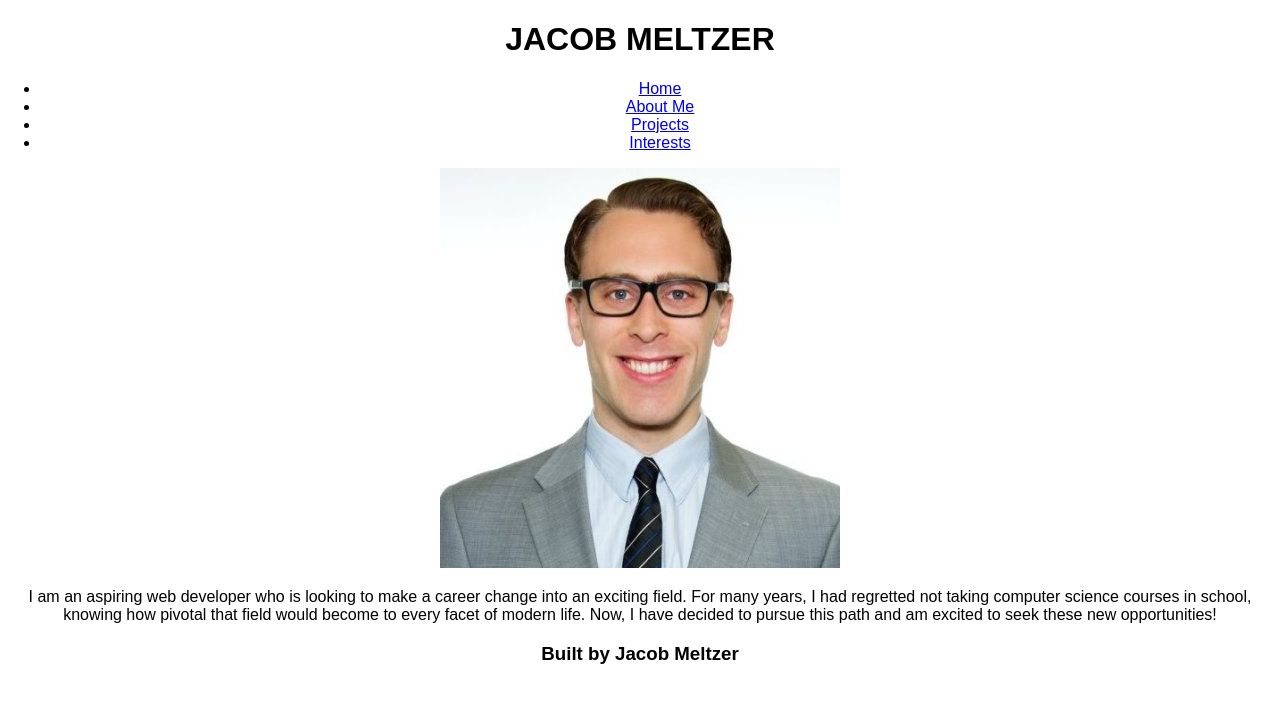
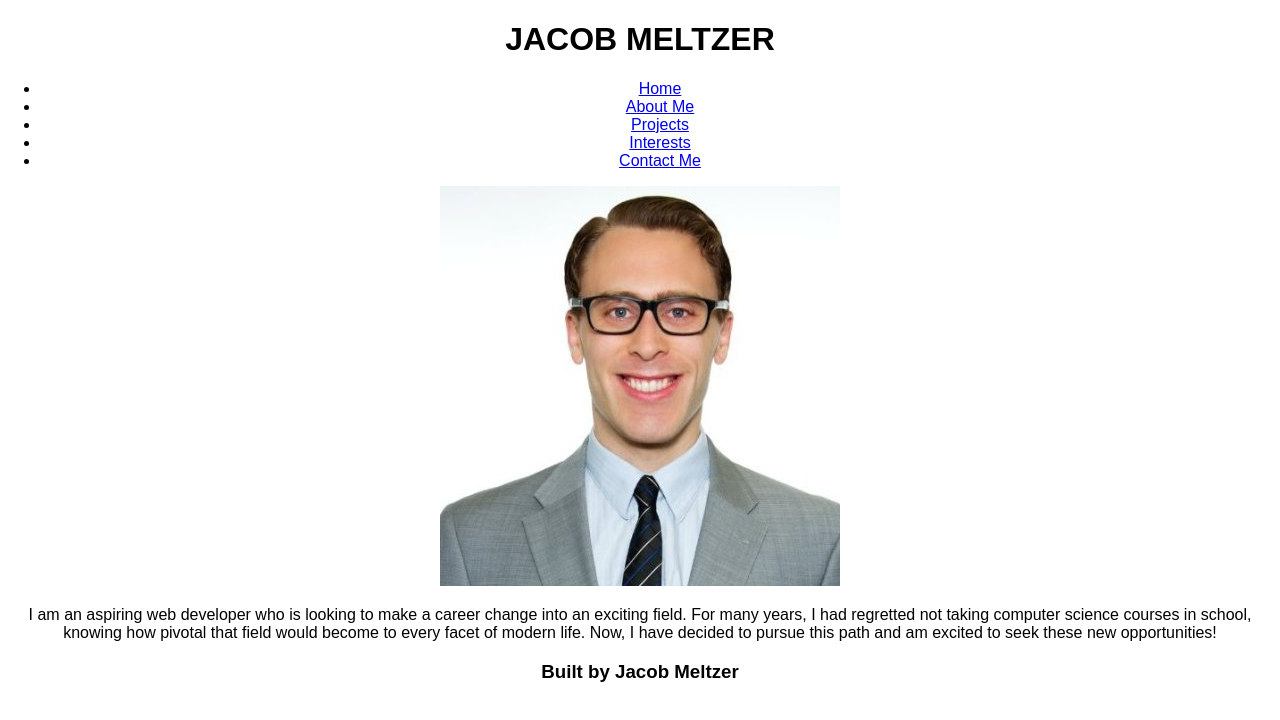
Before and after one commit to jakemeltzer333/my-portfolio, a React (Create React App) app in the folder portfolio/: page / in a window 1280 px wide. Shown: the top 720 px of the page. Built offline with nearby package versions, Linux system fonts and the light colour scheme.

Commit message:
add route for contact page

```diff
--- a/portfolio/src/App.js
+++ b/portfolio/src/App.js
@@ -15,7 +15,9 @@ import Home from './components/Home';
 import About from './components/About';
 import Projects from './components/Projects';
 import Interests from './components/Interests';
+import Contact from './components/Contact';
 import Footer from './components/Footer';
+
 
 
 class App extends Component {
@@ -36,6 +38,8 @@ class App extends Component {
         <Route exact path = '/interests' render = {() =>
         <Interests />}
         />
+        <Route exact path = '/contact' render = {() =>
+        <Contact />}/>
         <Footer />
       </div>
       </Router>
--- a/portfolio/src/components/Nav.jsx
+++ b/portfolio/src/components/Nav.jsx
@@ -10,6 +10,7 @@ const Nav = () => {
                 <li><Link to ='/about'>About Me</Link></li>
                 <li><Link to ='/projects'>Projects</Link></li>
                 <li><Link to ='/interests'>Interests</Link></li>
+                <li><Link to ='/contact'>Contact Me</Link></li>
             </ul>
         </div>
     )
```
